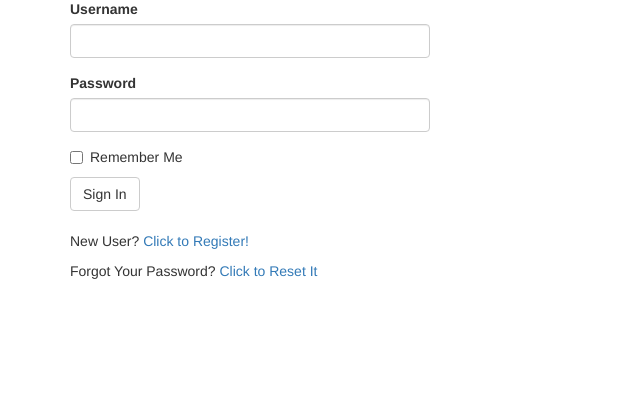
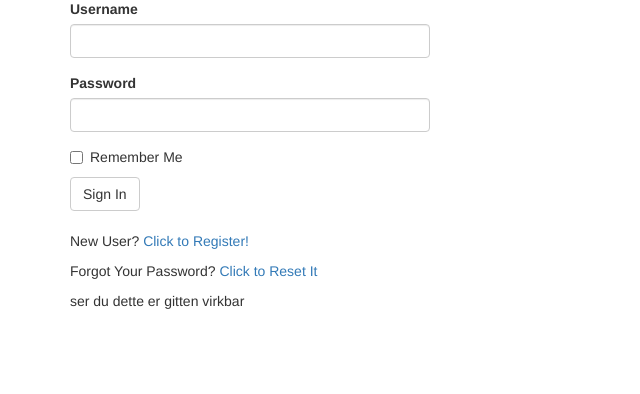
Before and after one commit to MariusBjornoy/CatchUpv1, a Flask app: template app/templates/login.html in a window 1280 px wide. Shown: the part 143-537 px from the top of the page, without its empty margins (0-640 px from the left). Run offline with Flask 2, Linux system fonts and the light colour scheme; the template is opened without the code that fills it: values that come from a table or form of the project are taken from there, others are empty; some libraries are stand-ins or nearby versions.

Commit message:
gittest2

```diff
--- a/app/templates/login.html
+++ b/app/templates/login.html
@@ -14,4 +14,7 @@
         {{ _('Forgot Your Password?') }}
         <a href="{{ url_for('reset_password_request') }}">{{ _('Click to Reset It') }}</a>
     </p>
+    <p>
+        ser du dette er gitten virkbar
+    </p>
 {% endblock %}
```
